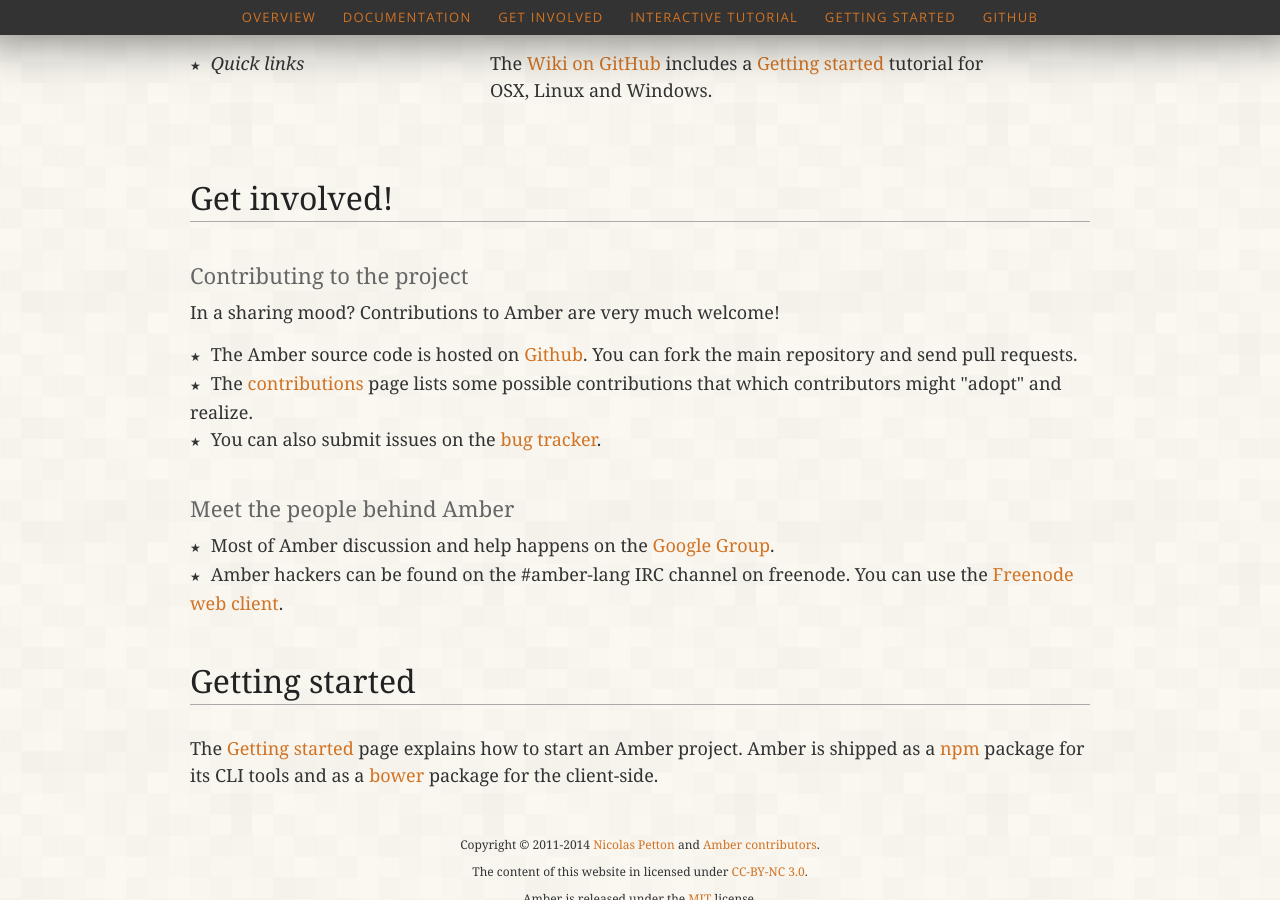
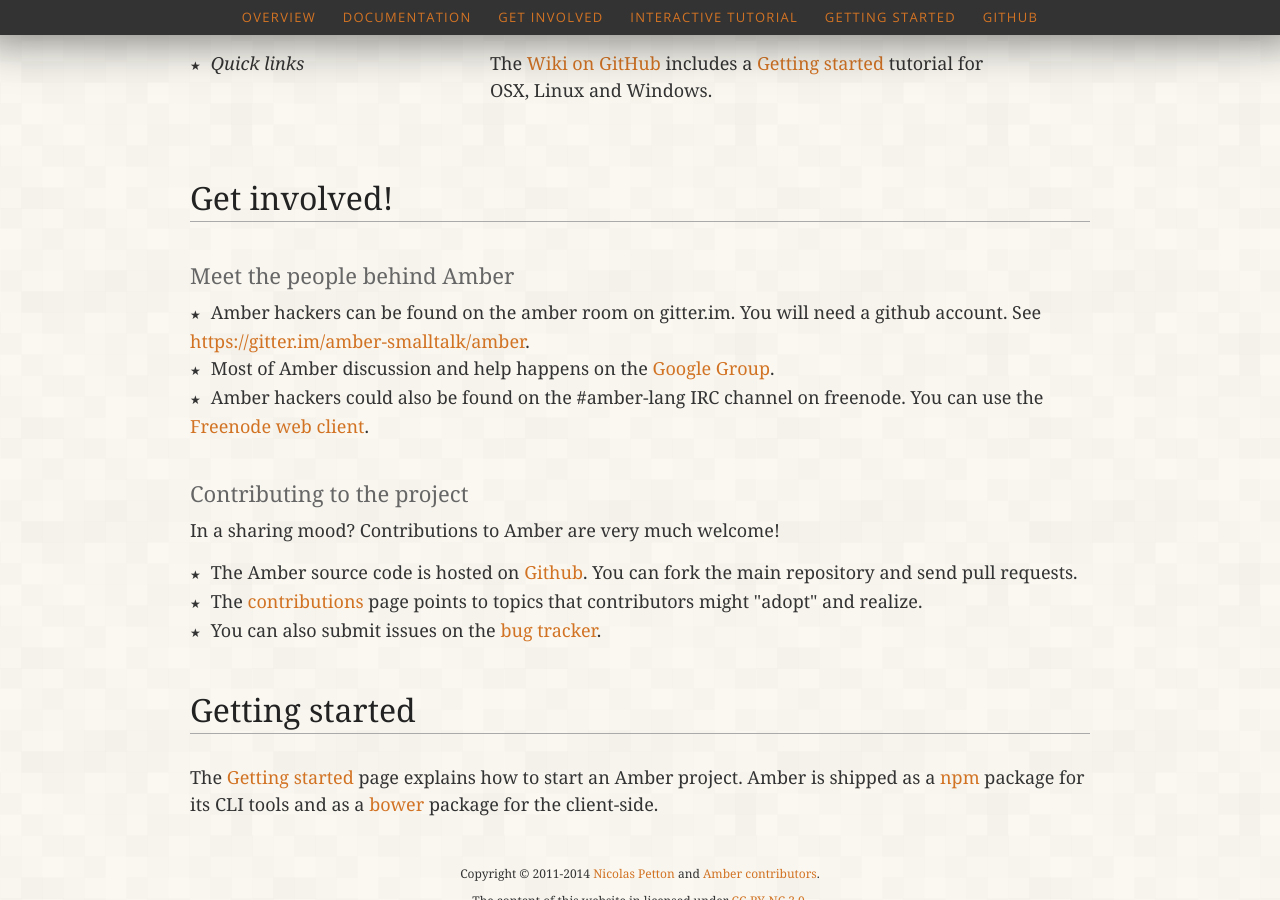
Before and after one commit to amber-smalltalk/amber-website, a Jekyll site: the page built from index.html, in a window 1280 px wide and 900 px high, scrolled down 1631 px. Built offline with Jekyll 4.4.1, drawn with Linux system fonts in a browser that asks for light colours; nearby versions of some CDN libraries; some web fonts are replaced; library files that are not in the unit come from our copies; comment, search, counter and statistics services are not loaded.

Commit message:
Added gitter.im room, putting people first.

```diff
--- a/index.html
+++ b/index.html
@@ -44,18 +44,19 @@
 <div class="box" id="getinvolved">
   <h2> Get involved!</h2>
 
+  <h3>Meet the people behind Amber</h3>
+  <ul>
+    <li>Amber hackers can be found on the amber room on gitter.im. You will need a github account. See <a href="https://gitter.im/amber-smalltalk/amber">https://gitter.im/amber-smalltalk/amber</a>.</li>
+    <li>Most of Amber discussion and help happens on the <a href="http://groups.google.com/group/amber-lang"> Google Group</a>.</li>
+    <li>Amber hackers could also be found on the #amber-lang IRC channel on freenode. You can use the <a href="http://webchat.freenode.net/">Freenode web client</a>.</li>
+  </ul>
+
   <h3>Contributing to the project</h3>
   <p>In a sharing mood? Contributions to Amber are very much welcome!</p>
   <ul>
     <li>The Amber source code is hosted on <a href="https://github.com/amber-smalltalk/amber">Github</a>. You can fork the main repository and send pull requests.</li>
-    <li>The <a href="https://github.com/amber-smalltalk/amber/wiki/Contributions">contributions</a> page lists some possible contributions that which contributors might "adopt" and realize.</li>
+    <li>The <a href="https://github.com/amber-smalltalk/amber/wiki/Contributions">contributions</a> page points to topics that contributors might "adopt" and realize.</li>
     <li>You can also submit issues on the <a href="https://github.com/amber-smalltalk/amber/issues?sort=created&state=open">bug tracker</a>.</li>
-  </ul>
-
-  <h3>Meet the people behind Amber</h3>
-  <ul>
-    <li>Most of Amber discussion and help happens on the <a href="http://groups.google.com/group/amber-lang"> Google Group</a>.</li>
-    <li>Amber hackers can be found on the #amber-lang IRC channel on freenode. You can use the <a href="http://webchat.freenode.net/">Freenode web client</a>.</li>
   </ul>
 </div>
 <div class="box last">
```
